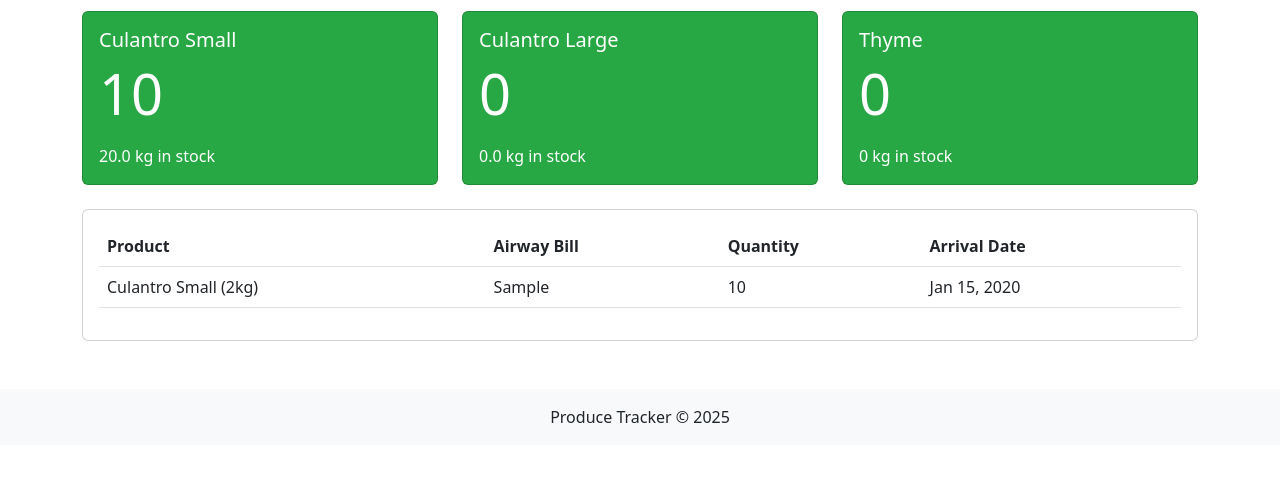
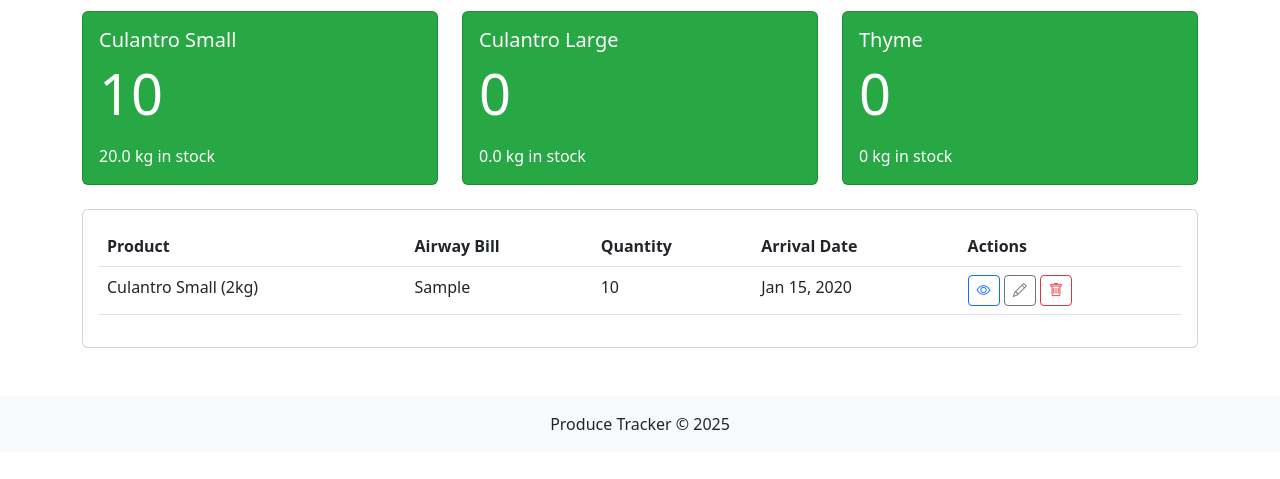
Before and after one commit to dsmxyz/ProduceTracker, a Django app: page /inventory/ in a window 1280 px wide. Shown: the part 321-800 px from the top of the page. Run offline with Django 5.2, Linux system fonts and the light colour scheme; a user stored in the database is signed in; tables that the repository leaves empty hold one stand-in row (values such as "Sample post"); parts of the project's set-up code (start-up, migrations or seed data) failed here and were passed over; some libraries are stand-ins or nearby versions.

Commit message:
added CRUD functionality for inventory

```diff
--- a/produce_tracker/inventory/templates/inventory/inventory/inventory_form.html
+++ b/produce_tracker/inventory/templates/inventory/inventory/inventory_form.html
@@ -23,6 +23,9 @@
             {{ form|crispy }}
             <button type="submit" class="btn btn-success">Save</button>
         </form>
+        <div class="text-end">
+            <a href="{% url 'inventory-list' %}" class="btn btn-secondary">Back to List</a>
+        </div>
     </div>
 </div>
 {% endblock %}
--- a/produce_tracker/inventory/templates/inventory/inventory/inventory_list.html
+++ b/produce_tracker/inventory/templates/inventory/inventory/inventory_list.html
@@ -71,6 +71,7 @@
                         <th>Airway Bill</th>
                         <th>Quantity</th>
                         <th>Arrival Date</th>
+                        <th>Actions</th>
                     </tr>
                 </thead>
                 <tbody>
@@ -80,6 +81,18 @@
                         <td>{{ item.airway_bill }}</td>
                         <td>{{ item.quantity }}</td>
                         <td>{{ item.arrival_date|date:"M d, Y" }}</td>
+                        <td class="text-nowrap">
+                            <!-- Add these action buttons -->
+                            <a href="{% url 'inventory-detail' item.pk %}" class="btn btn-sm btn-outline-primary">
+                                <i class="bi bi-eye"></i>
+                            </a>
+                            <a href="{% url 'inventory-update' item.pk %}" class="btn btn-sm btn-outline-secondary">
+                                <i class="bi bi-pencil"></i>
+                            </a>
+                            <a href="{% url 'inventory-delete' item.pk %}" class="btn btn-sm btn-outline-danger">
+                                <i class="bi bi-trash"></i>
+                            </a>
+                        </td>
                     </tr>
                     {% empty %}
                     <tr>
--- a/produce_tracker/inventory/views.py
+++ b/produce_tracker/inventory/views.py
@@ -156,7 +156,7 @@ def inventory_update(request, pk):
     else:
         form = InventoryForm(instance=inventory)
 
-    return render(request, 'inventory/inventory_form.html', {
+    return render(request, 'inventory/inventory/inventory_form.html', {
         'form': form,
         'title': f'Update {inventory.product.get_name_display()}'
     })
```
